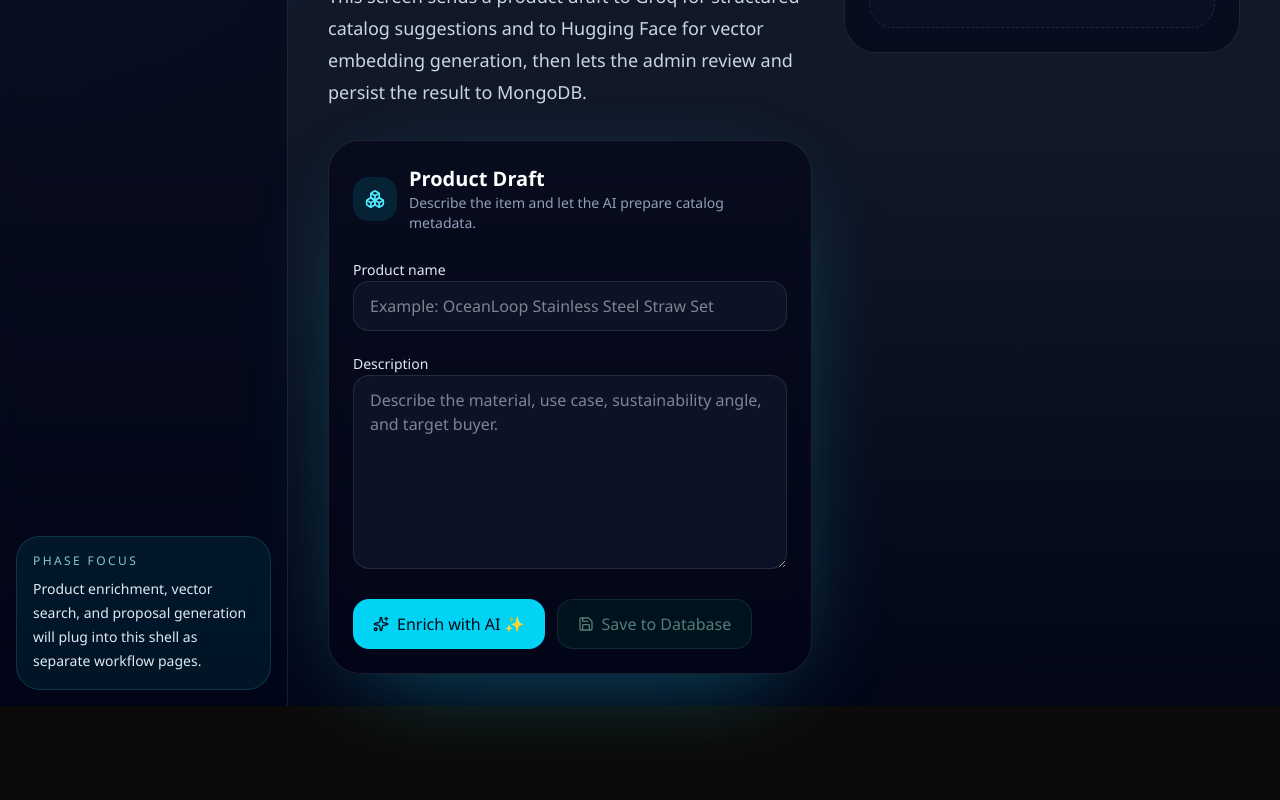
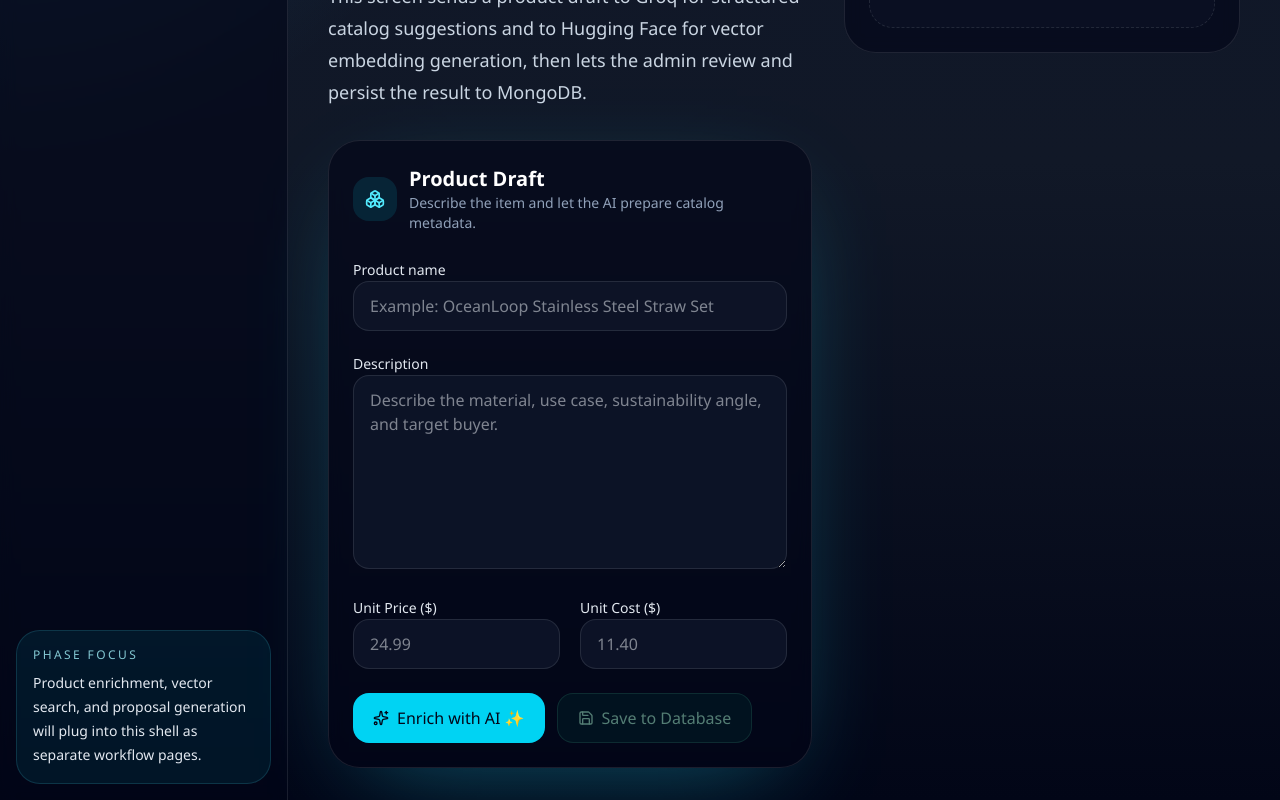
Before and after one commit to MayankSikkalwar/Sustainable_commerce_project, a React (Vite) app in the folder frontend/: page /dashboard in a window 1280 px wide. Shown: the part 360-1160 px from the top of the page. Before the commit the page ends 1066 px from the top, so only its background shows below. Built offline with nearby package versions, Linux system fonts and the light colour scheme.

Commit message:
Fix data validation

```diff
--- a/frontend/src/pages/ProductOnboardingPage.jsx
+++ b/frontend/src/pages/ProductOnboardingPage.jsx
@@ -20,6 +20,8 @@ import apiClient from "../api/apiClient";
 function ProductOnboardingPage() {
   const [name, setName] = useState("");
   const [description, setDescription] = useState("");
+  const [price, setPrice] = useState("");
+  const [cost, setCost] = useState("");
   const [isLoading, setIsLoading] = useState(false);
   const [isSaving, setIsSaving] = useState(false);
   const [enrichedData, setEnrichedData] = useState(null);
@@ -27,8 +29,8 @@ function ProductOnboardingPage() {
   const embeddingExists = Array.isArray(enrichedData?.mlEmbedding) && enrichedData.mlEmbedding.length > 0;
 
   async function handleEnrich() {
-    if (!name.trim() || !description.trim()) {
-      window.alert("Please enter both name and description before running AI enrichment.");
+    if (!name.trim() || !description.trim() || !price || !cost) {
+      window.alert("Please enter name, description, unit price, and unit cost before running AI enrichment.");
       return;
     }
 
@@ -38,6 +40,8 @@ function ProductOnboardingPage() {
       const response = await apiClient.post("/products/enrich", {
         name,
         description,
+        price: Number(price),
+        cost: Number(cost),
       });
 
       setEnrichedData(response);
@@ -60,6 +64,8 @@ function ProductOnboardingPage() {
       await apiClient.post("/products/save", {
         name,
         description,
+        price: Number(price),
+        cost: Number(cost),
         primaryCategory: enrichedData.aiData.primaryCategory,
         subCategory: enrichedData.aiData.subCategory,
         seoTags: enrichedData.aiData.seoTags,
@@ -69,6 +75,8 @@ function ProductOnboardingPage() {
 
       setName("");
       setDescription("");
+      setPrice("");
+      setCost("");
       setEnrichedData(null);
       window.alert("Product saved successfully.");
     } catch (error) {
@@ -127,6 +135,34 @@ function ProductOnboardingPage() {
                 className="w-full rounded-2xl border border-white/10 bg-slate-900/80 px-4 py-3 text-slate-100 outline-none transition focus:border-cyan-300/40 focus:ring-2 focus:ring-cyan-400/20"
               />
             </label>
+
+            <div className="grid gap-5 sm:grid-cols-2">
+              <label className="block space-y-2">
+                <span className="text-sm font-medium text-slate-200">Unit Price ($)</span>
+                <input
+                  type="number"
+                  min="0"
+                  step="0.01"
+                  value={price}
+                  onChange={(event) => setPrice(event.target.value)}
+                  placeholder="24.99"
+                  className="w-full rounded-2xl border border-white/10 bg-slate-900/80 px-4 py-3 text-slate-100 outline-none transition focus:border-cyan-300/40 focus:ring-2 focus:ring-cyan-400/20"
+                />
+              </label>
+
+              <label className="block space-y-2">
+                <span className="text-sm font-medium text-slate-200">Unit Cost ($)</span>
+                <input
+                  type="number"
+                  min="0"
+                  step="0.01"
+                  value={cost}
+                  onChange={(event) => setCost(event.target.value)}
+                  placeholder="11.40"
+                  className="w-full rounded-2xl border border-white/10 bg-slate-900/80 px-4 py-3 text-slate-100 outline-none transition focus:border-cyan-300/40 focus:ring-2 focus:ring-cyan-400/20"
+                />
+              </label>
+            </div>
           </div>
 
           <div className="mt-6 flex flex-wrap gap-3">
```
Also changed, not shown: 1 other file (tests, documents, lock files or other folders).
